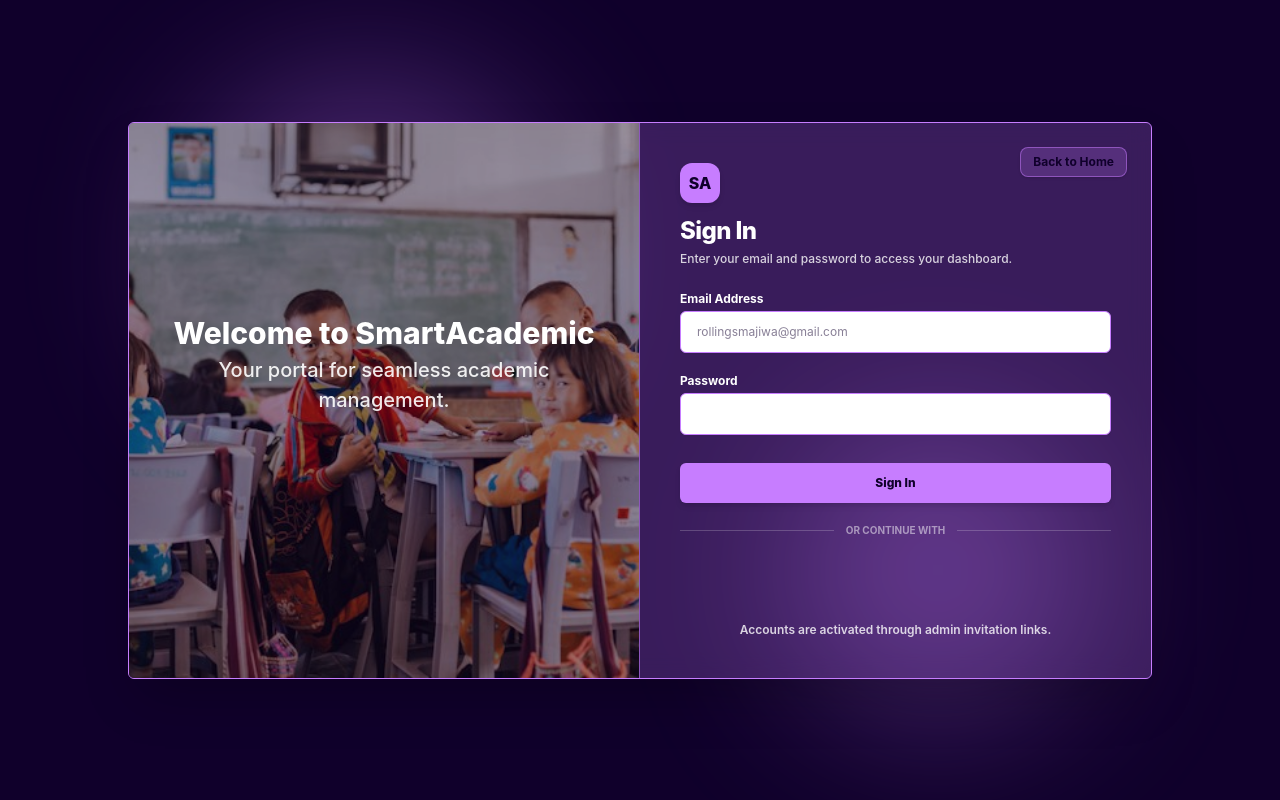
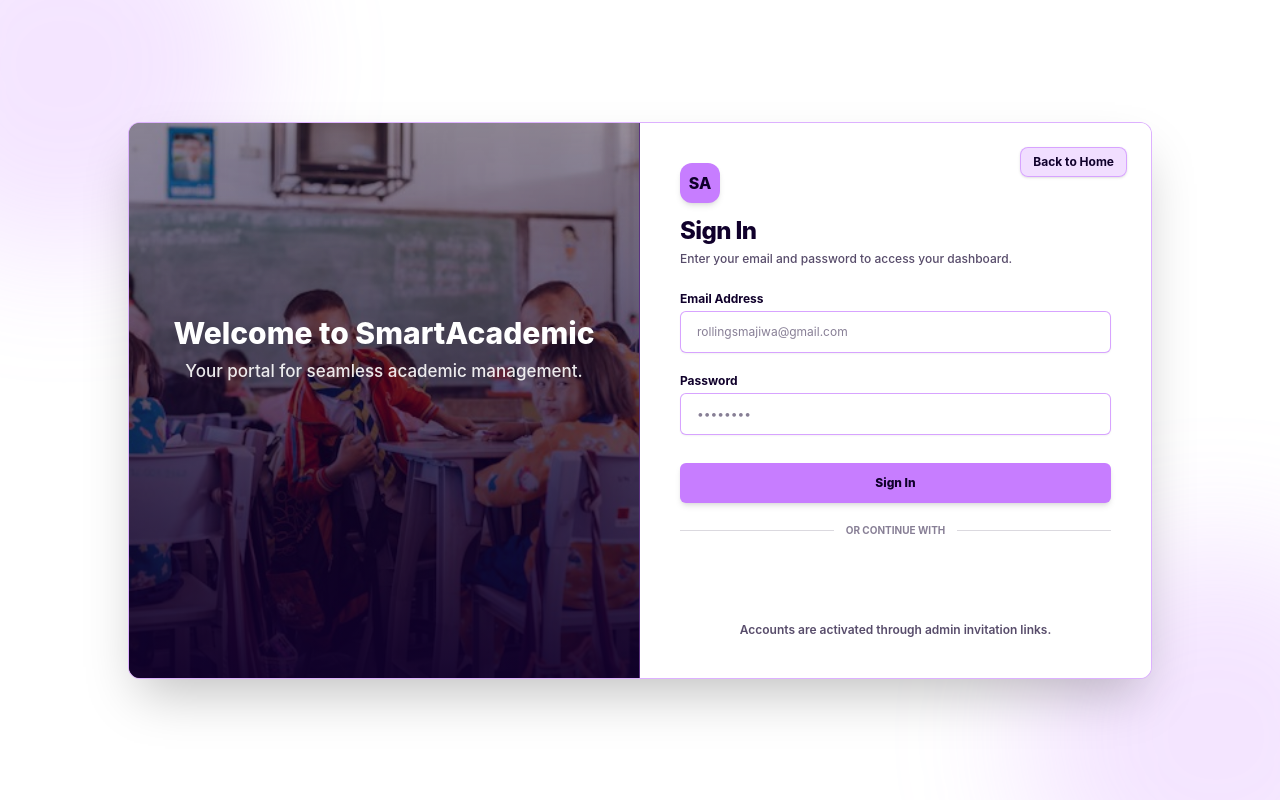
Before and after one commit to rollingsmajiwa/smartcademic_project-frondend, a React (Vite) app: page /signin in a window 1280 px wide. Built offline with nearby package versions, Linux system fonts and the light colour scheme; no server answers.

Commit message:
Fix: change sign in and sign out background colors

```diff
--- a/src/pages/SignIn.jsx
+++ b/src/pages/SignIn.jsx
@@ -2,7 +2,9 @@ import React, { useState } from 'react';
 import { useNavigate, Link } from 'react-router-dom';
 import { jwtDecode } from 'jwt-decode';
 import { GoogleLogin } from '@react-oauth/google';
+
 const API_ORIGIN = import.meta.env.VITE_API_URL || 'https://smartcademic-project.onrender.com';
+
 export default function SignIn() {
   const [email, setEmail] = useState('');
   const [password, setPassword] = useState('');
@@ -92,36 +94,38 @@ export default function SignIn() {
   };
 
   return (
-    <div className="auth-page min-h-screen w-full flex items-center justify-center p-4 relative overflow-hidden font-sans">
-      <div className="blob-1"></div>
-      <div className="blob-2"></div>
+    <div className="min-h-screen w-full flex items-center justify-center p-4 relative overflow-hidden bg-white text-[#10002b] font-sans">
 
-      <div className="relative z-20 w-full max-w-5xl grid grid-cols-1 lg:grid-cols-2 rounded-md overflow-hidden shadow-2xl border border-[#c77dff] backdrop-blur-md" style={{ backgroundColor: 'var(--sa-surface)' }}>
+      {/* Soft background glow matching landing page accents */}
+      <div className="absolute -top-32 -left-32 w-96 h-96 bg-[#c77dff]/20 rounded-full blur-3xl pointer-events-none z-0"></div>
+      <div className="absolute -bottom-32 -right-32 w-96 h-96 bg-[#c77dff]/20 rounded-full blur-3xl pointer-events-none z-0"></div>
+
+      <div className="relative z-20 w-full max-w-5xl grid grid-cols-1 lg:grid-cols-2 rounded-xl overflow-hidden shadow-2xl border border-[#c77dff]/60 bg-white">
 
         {/* Left Visual Column */}
-        <div className="hidden lg:flex flex-col justify-between items-center relative overflow-hidden border-r border-[#c77dff]/60" style={{ backgroundColor: 'var(--sa-surface)' }}>
+        <div className="hidden lg:flex flex-col justify-between items-center relative overflow-hidden border-r border-[#c77dff]/40 bg-[#10002b]">
           <img
             src="/images/sign.jpg"
             alt="Sign In illustration"
-            className="absolute inset-0 w-full h-full object-cover m-0 p-0 border-0"
+            className="absolute inset-0 w-full h-full object-cover opacity-60 m-0 p-0 border-0"
           />
-          <div className="absolute inset-0 bg-[#10002b]/40"></div>
+          <div className="absolute inset-0 bg-gradient-to-t from-[#10002b]/90 via-[#10002b]/40 to-transparent"></div>
           <div className="relative z-10 mt-40 p-8 text-center w-full">
             <h3 className="text-3xl font-extrabold text-white">Welcome to SmartAcademic</h3>
-            <p className="text-[20px] text-white/90 mt-1 font-medium">
+            <p className="text-[17px] text-white/90 mt-2 font-medium">
               Your portal for seamless academic management.
             </p>
           </div>
         </div>
 
         {/* Right Form Column */}
-        <div className="p-8 sm:p-10 flex flex-col justify-center relative" style={{ backgroundColor: 'var(--sa-surface)' }}>
+        <div className="p-8 sm:p-10 flex flex-col justify-center relative bg-white text-[#10002b]">
 
           {/* Back to Home Button */}
           <div className="absolute top-6 right-6">
             <Link
               to="/"
-              className="px-3 py-1.5 rounded-lg bg-[#c77dff]/20 border border-[#c77dff]/50 text-white text-xs font-bold hover:text-[#10002b] transition-all flex items-center gap-1.5 shadow-sm"
+              className="px-3 py-1.5 rounded-lg bg-[#c77dff]/25 border border-[#c77dff]/60 text-[#10002b] text-xs font-bold hover:bg-[#10002b] hover:text-white transition-all flex items-center gap-1.5 shadow-sm"
             >
               Back to Home
             </Link>
@@ -131,56 +135,56 @@ export default function SignIn() {
             <div className="w-10 h-10 rounded-xl flex items-center justify-center font-extrabold text-base text-[#10002b] shadow-md mb-3 bg-[#c77dff]">
               SA
             </div>
-            <h1 className="text-white text-2xl font-extrabold tracking-tight">Sign In</h1>
-            <p className="text-xs text-white/80 mt-1 font-medium">
+            <h1 className="text-[#10002b] text-2xl font-extrabold tracking-tight">Sign In</h1>
+            <p className="text-xs text-[#10002b]/70 mt-1 font-medium">
               Enter your email and password to access your dashboard.
             </p>
           </div>
 
           {error && (
-            <div className="mb-4 p-3 rounded-md bg-red-500/20 border border-red-500/40 text-red-200 text-xs font-bold text-center">
+            <div className="mb-4 p-3 rounded-md bg-red-500/10 border border-red-500/30 text-red-600 text-xs font-bold text-center">
               {error}
             </div>
           )}
 
           <form onSubmit={handleSignIn} className="space-y-4">
             <div className="input-group">
-              <label className="text-white block text-xs font-bold mb-1">Email Address</label>
+              <label className="text-[#10002b] block text-xs font-bold mb-1">Email Address</label>
               <input
                 type="email"
                 placeholder="rollingsmajiwa@gmail.com"
                 value={email}
                 onChange={(e) => setEmail(e.target.value)}
                 required
-                className="w-full px-4 py-3 text-xs rounded-md bg-white border border-[#c77dff] text-[#10002b] focus:outline-none focus:border-[#10002b] focus:ring-2 focus:ring-[#c77dff]/40 shadow-xs"
+                className="w-full px-4 py-3 text-xs rounded-md bg-white border border-[#c77dff]/70 text-[#10002b] focus:outline-none focus:border-[#10002b] focus:ring-2 focus:ring-[#c77dff]/40 shadow-xs"
               />
             </div>
 
             <div className="input-group">
-              <label className="text-white block text-xs font-bold mb-1">Password</label>
+              <label className="text-[#10002b] block text-xs font-bold mb-1">Password</label>
               <input
                 type="password"
-                placeholder=""
+                placeholder="••••••••"
                 value={password}
                 onChange={(e) => setPassword(e.target.value)}
                 required
-                className="w-full px-4 py-3 text-xs rounded-md bg-white border border-[#c77dff] text-[#10002b] focus:outline-none focus:border-[#10002b] focus:ring-2 focus:ring-[#c77dff]/40 shadow-xs"
+                className="w-full px-4 py-3 text-xs rounded-md bg-white border border-[#c77dff]/70 text-[#10002b] focus:outline-none focus:border-[#10002b] focus:ring-2 focus:ring-[#c77dff]/40 shadow-xs"
               />
             </div>
 
             <button
               type="submit"
               disabled={loading}
-              className="sa-btn-login w-full py-3 rounded-md bg-[#c77dff] text-[#10002b] hover:bg-white transition-all shadow-md font-extrabold text-xs mt-2 disabled:opacity-50 cursor-pointer"
+              className="w-full py-3 rounded-md bg-[#c77dff] text-[#10002b] hover:bg-[#10002b] hover:text-white transition-all shadow-md font-extrabold text-xs mt-2 disabled:opacity-50 cursor-pointer"
             >
               {loading ? 'Signing In...' : 'Sign In'}
             </button>
           </form>
 
           <div className="flex items-center my-5">
-            <div className="flex-grow border-t border-white/20"></div>
-            <span className="px-3 text-white/50 text-[10px] uppercase font-bold">or continue with</span>
-            <div className="flex-grow border-t border-white/20"></div>
+            <div className="flex-grow border-t border-[#10002b]/15"></div>
+            <span className="px-3 text-[#10002b]/50 text-[10px] uppercase font-bold">or continue with</span>
+            <div className="flex-grow border-t border-[#10002b]/15"></div>
           </div>
 
           <div className="flex justify-center w-full">
@@ -190,7 +194,7 @@ export default function SignIn() {
             />
           </div>
 
-          <p className="mt-6 text-xs text-white/80 font-semibold text-center">
+          <p className="mt-6 text-xs text-[#10002b]/70 font-semibold text-center">
             Accounts are activated through admin invitation links.
           </p>
 
--- a/src/pages/SignUP.jsx
+++ b/src/pages/SignUP.jsx
@@ -1,18 +1,17 @@
 import React, { useEffect, useMemo, useRef, useState } from 'react';
 import { useNavigate, useSearchParams, Link } from 'react-router-dom';
 
-
-  const API_BASE_URL = import.meta.env.VITE_API_URL || 'https://smartcademic-project.onrender.com';
+const API_BASE_URL = import.meta.env.VITE_API_URL || 'https://smartcademic-project.onrender.com';
 
 /**
- * Removes email-client damage from link parameters.
- * - A leading "3D" is what is left of "=3D" when the "=" was consumed as the
- *   query separator (?token=3Dabc). Real uids start with M/N/O (base64 of
- *   digits) and real tokens are lowercase, so a leading uppercase "3D" is
- *   never legitimate.
- * - A stray "=" inside the value is a quoted-printable soft line break
- *   ("=" + newline) that wrapped the long URL. Uids and tokens never contain
- *   "=", so every "=" and all whitespace can be removed.
+- Removes email-client damage from link parameters.
+- - A leading "3D" is what is left of "=3D" when the "=" was consumed as the
+-   query separator (?token=3Dabc). Real uids start with M/N/O (base64 of
+-   digits) and real tokens are lowercase, so a leading uppercase "3D" is
+-   never legitimate.
+- - A stray "=" inside the value is a quoted-printable soft line break
+-   ("=" + newline) that wrapped the long URL. Uids and tokens never contain
+-   "=", so every "=" and all whitespace can be removed.
  */
 const cleanParam = (value) =>
   (value || '')
@@ -93,47 +92,46 @@ export default function SignUp() {
   };
 
   const inputClass =
-    'w-full px-4 py-3 text-xs rounded-md bg-white border border-[#10002b]/40 text-[#10002b] focus:outline-none focus:border-[#c77dff] focus:ring-2 focus:ring-[#c77dff]/40 shadow-xs';
+    'w-full px-4 py-3 text-xs rounded-md bg-white border border-[#c77dff]/70 text-[#10002b] focus:outline-none focus:border-[#10002b] focus:ring-2 focus:ring-[#c77dff]/40 shadow-xs';
 
   return (
-    <div className="auth-page min-h-screen w-full flex items-center justify-center p-4 relative overflow-hidden font-sans">
-      <div className="blob-1"></div>
-      <div className="blob-2"></div>
+    <div className="min-h-screen w-full flex items-center justify-center p-4 relative overflow-hidden bg-white text-[#10002b] font-sans">
+
+      {/* Soft background glow matching landing page accents */}
+      <div className="absolute -top-32 -left-32 w-96 h-96 bg-[#c77dff]/20 rounded-full blur-3xl pointer-events-none z-0"></div>
+      <div className="absolute -bottom-32 -right-32 w-96 h-96 bg-[#c77dff]/20 rounded-full blur-3xl pointer-events-none z-0"></div>
 
       <div
-        className="relative z-20 w-full max-w-5xl grid grid-cols-1 lg:grid-cols-2 rounded-md overflow-hidden shadow-2xl border border-[#10002b]/40 backdrop-blur-md"
-        style={{ backgroundColor: 'var(--sa-surface)' }}
+        className="relative z-20 w-full max-w-5xl grid grid-cols-1 lg:grid-cols-2 rounded-xl overflow-hidden shadow-2xl border border-[#c77dff]/60 bg-white"
       >
         <div
-          className="hidden lg:flex flex-col justify-between items-center relative overflow-hidden border-r border-[#10002b]/30"
-          style={{ backgroundColor: 'var(--sa-surface)' }}
+          className="hidden lg:flex flex-col justify-between items-center relative overflow-hidden border-r border-[#c77dff]/40 bg-[#10002b]"
         >
-          <img src="/images/signUp.jpg" alt="" className="absolute inset-0 w-full h-full object-cover" />
-          <div className="absolute inset-0 bg-[#10002b]/60"></div>
+          <img src="/images/signUp.jpg" alt="" className="absolute inset-0 w-full h-full object-cover opacity-60" />
+          <div className="absolute inset-0 bg-gradient-to-t from-[#10002b]/90 via-[#10002b]/40 to-transparent"></div>
           <div className="relative z-10 mt-40 p-8 text-center w-full">
             <h3 className="text-3xl font-extrabold text-white">Join SmartAcademic</h3>
-            <p className="text-[20px] text-white/90 mt-1 font-medium">
+            <p className="text-[17px] text-white/90 mt-2 font-medium">
               Choose a password to activate your account.
             </p>
           </div>
         </div>
 
         <div
-          className="p-8 sm:p-10 flex flex-col justify-center"
-          style={{ backgroundColor: 'var(--sa-surface)' }}
+          className="p-8 sm:p-10 flex flex-col justify-center bg-white text-[#10002b]"
         >
           <div className="mb-6 flex flex-col items-start">
-            <div className="w-10 h-10 rounded-xl flex items-center justify-center font-extrabold text-base text-white shadow-md mb-3 bg-[#10002b]">
+            <div className="w-10 h-10 rounded-xl flex items-center justify-center font-extrabold text-base text-[#10002b] shadow-md mb-3 bg-[#c77dff]">
               SA
             </div>
-            <h1 className="text-white text-2xl font-extrabold tracking-tight">Activate your account</h1>
-            <p className="text-xs text-white/80 mt-1 font-medium">Create a password to finish setting up.</p>
+            <h1 className="text-[#10002b] text-2xl font-extrabold tracking-tight">Activate your account</h1>
+            <p className="text-xs text-[#10002b]/70 mt-1 font-medium">Create a password to finish setting up.</p>
           </div>
 
           {linkMissing && !message && (
             <div
               role="alert"
-              className="mb-4 p-3 rounded-md bg-amber-500/20 border border-amber-500/40 text-amber-200 text-xs font-bold text-center"
+              className="mb-4 p-3 rounded-md bg-amber-500/10 border border-amber-500/30 text-amber-700 text-xs font-bold text-center"
             >
               This link is incomplete. Open the activation link from your invitation email.
             </div>
@@ -141,7 +139,7 @@ export default function SignUp() {
           {error && (
             <div
               role="alert"
-              className="mb-4 p-3 rounded-md bg-red-500/20 border border-red-500/40 text-red-200 text-xs font-bold text-center"
+              className="mb-4 p-3 rounded-md bg-red-500/10 border border-red-500/30 text-red-600 text-xs font-bold text-center"
             >
               {error}
             </div>
@@ -149,7 +147,7 @@ export default function SignUp() {
           {message && (
             <div
               role="status"
-              className="mb-4 p-3 rounded-md bg-emerald-500/20 border border-emerald-500/40 text-emerald-200 text-xs font-bold text-center"
+              className="mb-4 p-3 rounded-md bg-emerald-500/10 border border-emerald-500/30 text-emerald-700 text-xs font-bold text-center"
             >
               {message}
             </div>
@@ -158,12 +156,13 @@ export default function SignUp() {
           <form onSubmit={handleSubmit} className="space-y-4" noValidate={false}>
             <div className="grid grid-cols-1 sm:grid-cols-2 gap-3">
               <div className="input-group">
-                <label htmlFor="password" className="block text-xs font-bold mb-1 text-white">
+                <label htmlFor="password" className="block text-xs font-bold mb-1 text-[#10002b]">
                   Password
                 </label>
                 <input
                   id="password"
                   type="password"
+                  placeholder="••••••••"
                   autoComplete="new-password"
                   value={password}
                   onChange={(e) => setPassword(e.target.value)}
@@ -173,12 +172,13 @@ export default function SignUp() {
               </div>
 
               <div className="input-group">
-                <label htmlFor="confirmPassword" className="block text-xs font-bold mb-1 text-white">
+                <label htmlFor="confirmPassword" className="block text-xs font-bold mb-1 text-[#10002b]">
                   Confirm password
                 </label>
                 <input
                   id="confirmPassword"
                   type="password"
+                  placeholder="••••••••"
                   autoComplete="new-password"
                   value={confirmPassword}
                   onChange={(e) => setConfirmPassword(e.target.value)}
@@ -191,15 +191,15 @@ export default function SignUp() {
             <button
               type="submit"
               disabled={loading || linkMissing || !!message}
-              className="sa-btn-login w-full py-3 rounded-md bg-[#c77dff] text-[#10002b] hover:bg-white transition-all shadow-md font-extrabold text-xs mt-2 cursor-pointer disabled:opacity-50 disabled:cursor-not-allowed"
+              className="w-full py-3 rounded-md bg-[#c77dff] text-[#10002b] hover:bg-[#10002b] hover:text-white transition-all shadow-md font-extrabold text-xs mt-2 cursor-pointer disabled:opacity-50 disabled:cursor-not-allowed"
             >
               {loading ? 'Activating...' : 'Activate account'}
             </button>
           </form>
 
-          <p className="mt-6 text-xs text-white/80 font-semibold text-center">
+          <p className="mt-6 text-xs text-[#10002b]/70 font-semibold text-center">
             Already activated?{' '}
-            <Link to="/signin" className="text-[#c77dff] hover:underline font-bold">
+            <Link to="/signin" className="text-[#10002b] hover:underline font-bold">
               Sign in
             </Link>
           </p>
```
